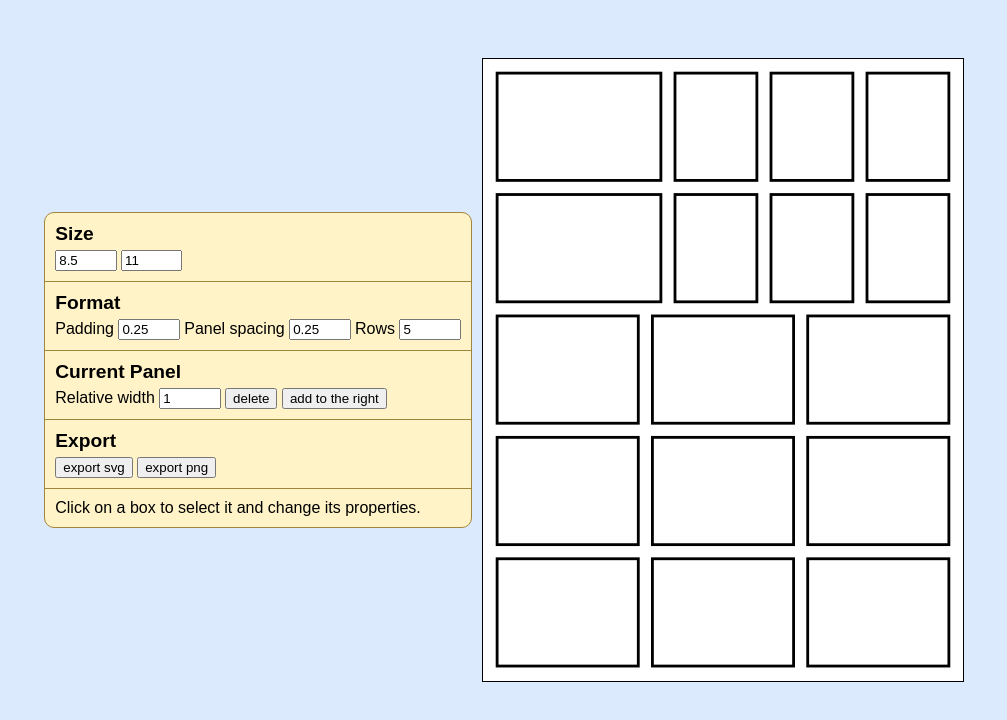
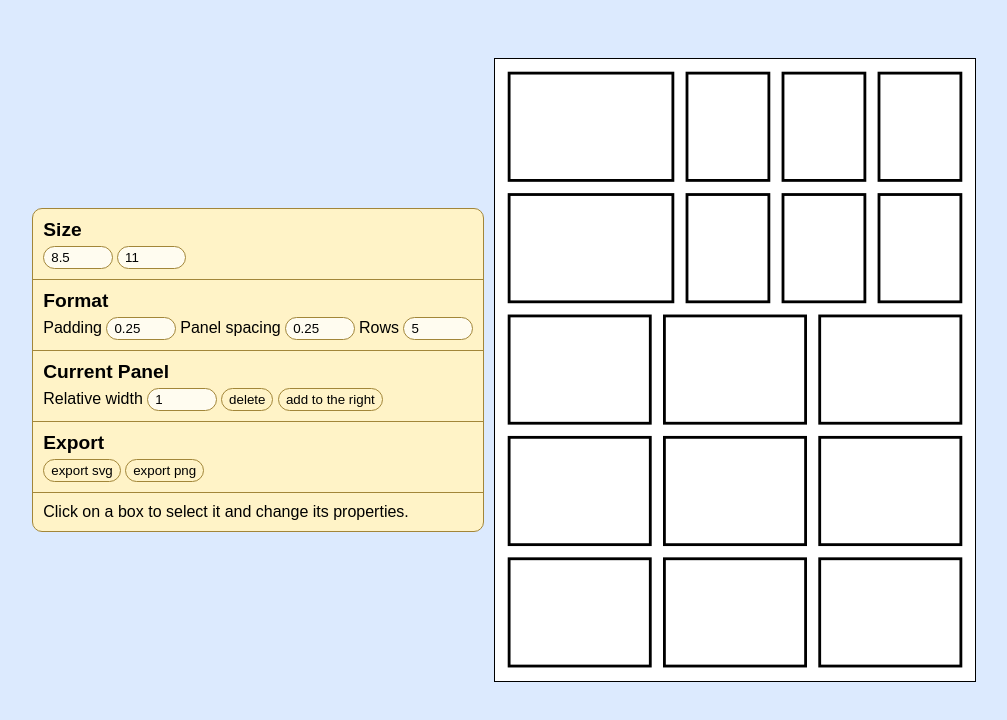
Before and after one commit to ProgrammingParadox/ComicTemplateMaker, a plain HTML site: page index.html in a window 1280 px wide. Shown: the whole page, without its empty margins (136-1143 px from the left). Drawn offline with Linux system fonts and the light colour scheme.

Commit message:
style input methods

```diff
--- a/style.css
+++ b/style.css
@@ -1,13 +1,31 @@
+
+@import url('https://fonts.googleapis.com/css2?family=Noto+Sans:ital,wght@0,100..900;1,100..900&display=swap');
+
 html, body {
   height: 100%;
   width: 100%;
 
 	margin: 0px;
 	padding: 0px;
+
+	font-family: 'Noto Sans', sans-serif;
 }
 
 body {
 	background-color: #dceafe;
+}
+
+button {
+	border: solid 1px #a28639;
+	border-radius: 20000px;
+
+	background: #fff3c7;
+
+	padding: 3px 7px;
+
+	&:hover {
+		background: #f0e0a5;
+	}
 }
 
 #canvas {
@@ -60,4 +78,11 @@ body {
 
 input[type="number"] {
 	width: 4em;
+
+	border: solid 1px #a28639;
+	border-radius: 20000px;
+
+	background: #fffcf0;
+
+	padding: 3px 7px;
 }
```
